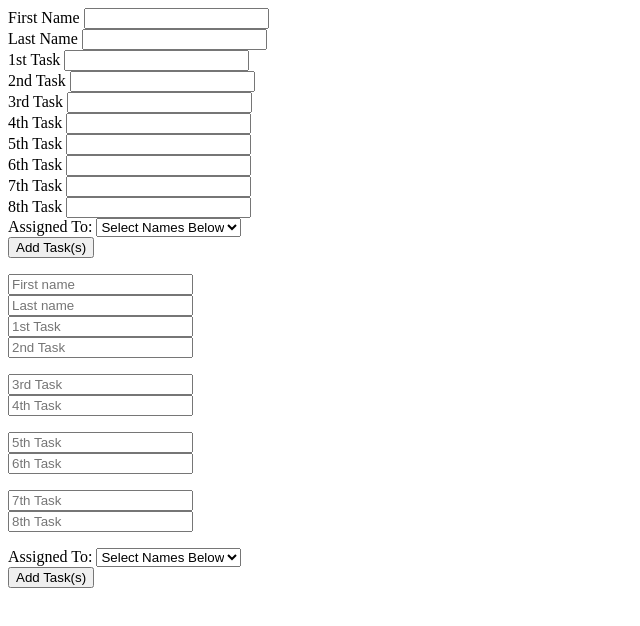
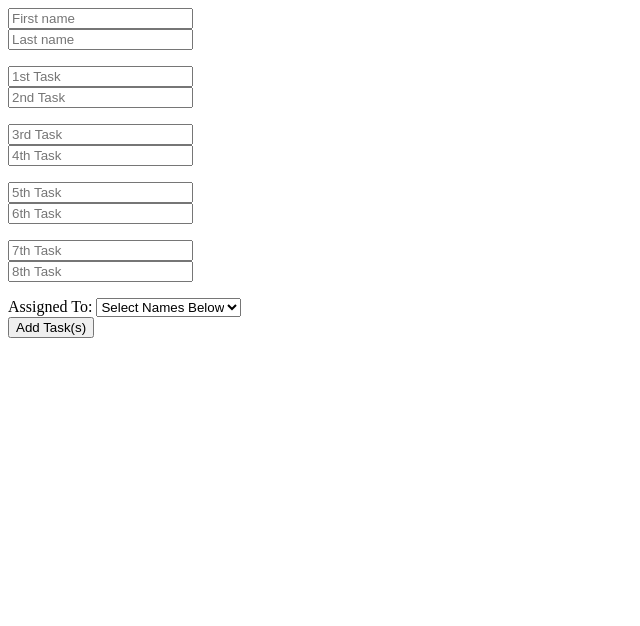
Before and after one commit to Ben-Alvord/Final-Project-1, a plain HTML site: page Index.html in a window 1280 px wide. Shown: the whole page, without its empty margins (0-640 px from the left). Drawn offline with Linux system fonts and the light colour scheme.

Commit message:
Update Index.html

```diff
--- a/Index.html
+++ b/Index.html
@@ -1,63 +1,4 @@
 <!DOCTYPE html lang=’en’>
-<div>
-  <form>
-  <div class="form-group">
-    <label for="firstName1">First Name</label>
-    <input type="Name" class="form-control" id="firstName1">
-  </div>
-  <div class="form-group">
-    <label for="lastName1">Last Name</label>
-    <input type="Name" class="form-control" id="lastName1">
-  </div>
-  <div class="form-group">
-    <label for="taskToDo1">1st Task</label>
-    <input type="Task" class="form-control" id="taskToDo1">
-  </div>
-  <div class="form-group">
-    <label for="taskToDo1">2nd Task</label>
-    <input type="Task" class="form-control" id="taskToDo1">
-  </div>
-  <div class="form-group">
-    <label for="taskToDo1">3rd Task</label>
-    <input type="Task" class="form-control" id="taskToDo1">
-  </div>
-  <div class="form-group">
-    <label for="taskToDo1">4th Task</label>
-    <input type="Task" class="form-control" id="taskToDo1">
-  </div>
-  <div class="form-group">
-    <label for="taskToDo1">5th Task</label>
-    <input type="Task" class="form-control" id="taskToDo1">
-  </div>
-  <div class="form-group">
-    <label for="taskToDo1">6th Task</label>
-    <input type="Task" class="form-control" id="taskToDo1">
-  </div>
-  <div class="form-group">
-    <label for="taskToDo1"> 7th Task</label>
-    <input type="Task" class="form-control" id="taskToDo1">
-  </div>
-  <div class="form-group">
-    <label for="taskToDo1">8th Task</label>
-    <input type="Task" class="form-control" id="taskToDo1">
-  </div>
-
- <div class="form-group">
-  <label for="exampleFormControlSelect1">Assigned To: </label>
-  <select class="form-control" id="exampleFormControlSelect1">
-    <option>Select Names Below</option>
-    <option>Ben Alvord</option>
-    <option>Johnny Tyson</option>
-    <option>lalita Chauhan</option>
-  </select>
- </div>
-
-
- <div>
-  <button type="submit" class="btn btn-primary">Add Task(s)</button>
- </div>
-</div>
-
 <div>
  <div>
   <form>
```
